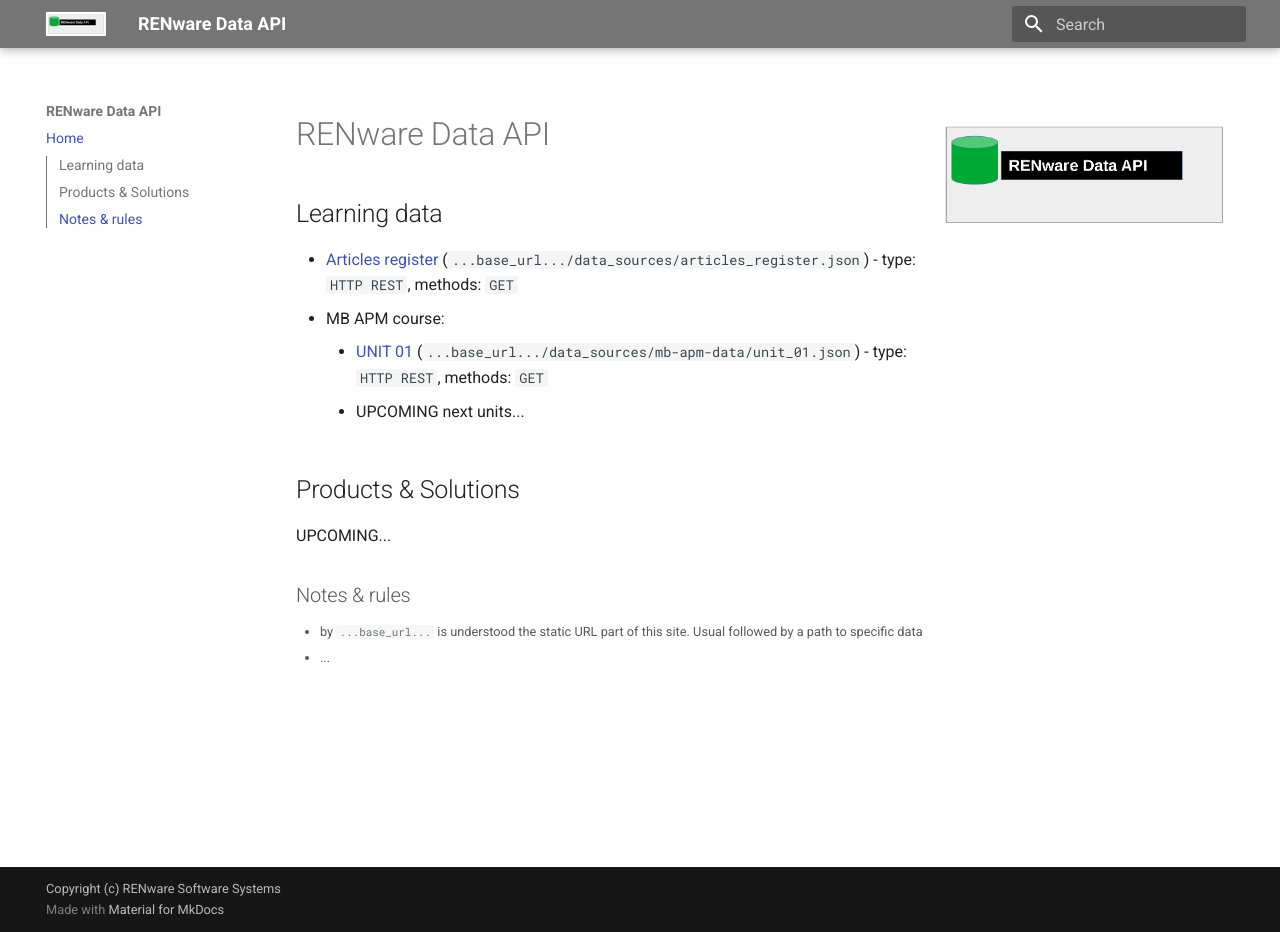
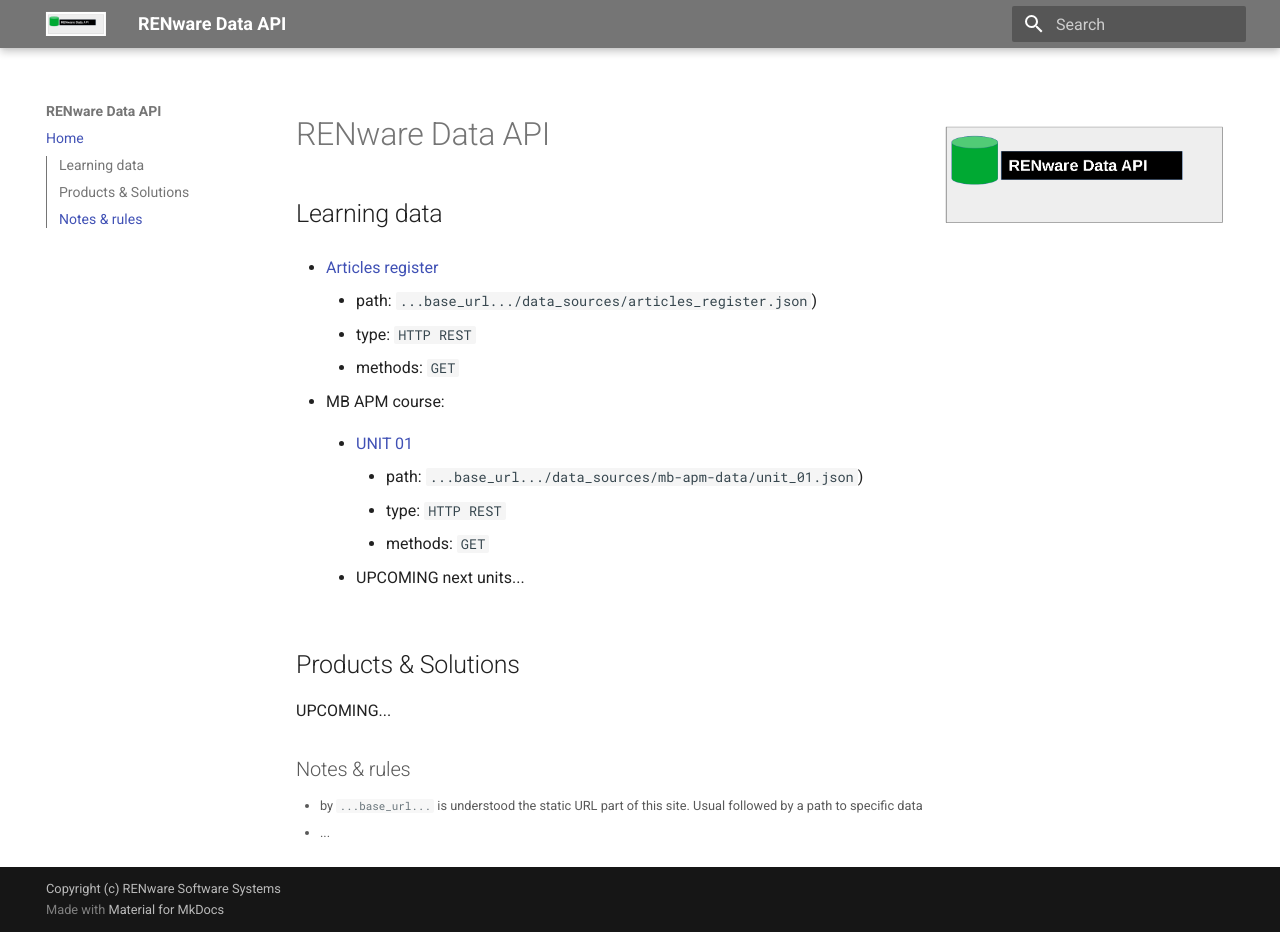
Before and after one commit to petre-renware/dataapi, an MkDocs documentation site: the page built from doc_src/index.md, in a window 1280 px wide and 932 px high. Built offline with MkDocs 1.6.1 and Material for MkDocs 9.7.7, drawn with Linux system fonts in a browser that asks for light colours.

Commit message:
Update index.md

```diff
--- a/doc_src/index.md
+++ b/doc_src/index.md
@@ -4,12 +4,23 @@
 
 # RENware Data API
 
+
 ## Learning data
 
-* [Articles register](data_sources/articles_register.json) (`...base_url.../data_sources/articles_register.json`) - type:  `HTTP REST`, methods: `GET`
+* [Articles register](data_sources/articles_register.json)
+    * path: `...base_url.../data_sources/articles_register.json`)
+    * type:  `HTTP REST`
+    * methods: `GET`
+
 * MB APM course:
-    * [UNIT 01](data_sources/mb-apm-data/unit_01.json) (`...base_url.../data_sources/mb-apm-data/unit_01.json`) - type:  `HTTP REST`, methods: `GET`
+    * [UNIT 01](data_sources/mb-apm-data/unit_01.json)
+        * path: `...base_url.../data_sources/mb-apm-data/unit_01.json`)
+        * type:  `HTTP REST`
+        * methods: `GET`
+
     * UPCOMING next units...
+
+
 
 
 
```
